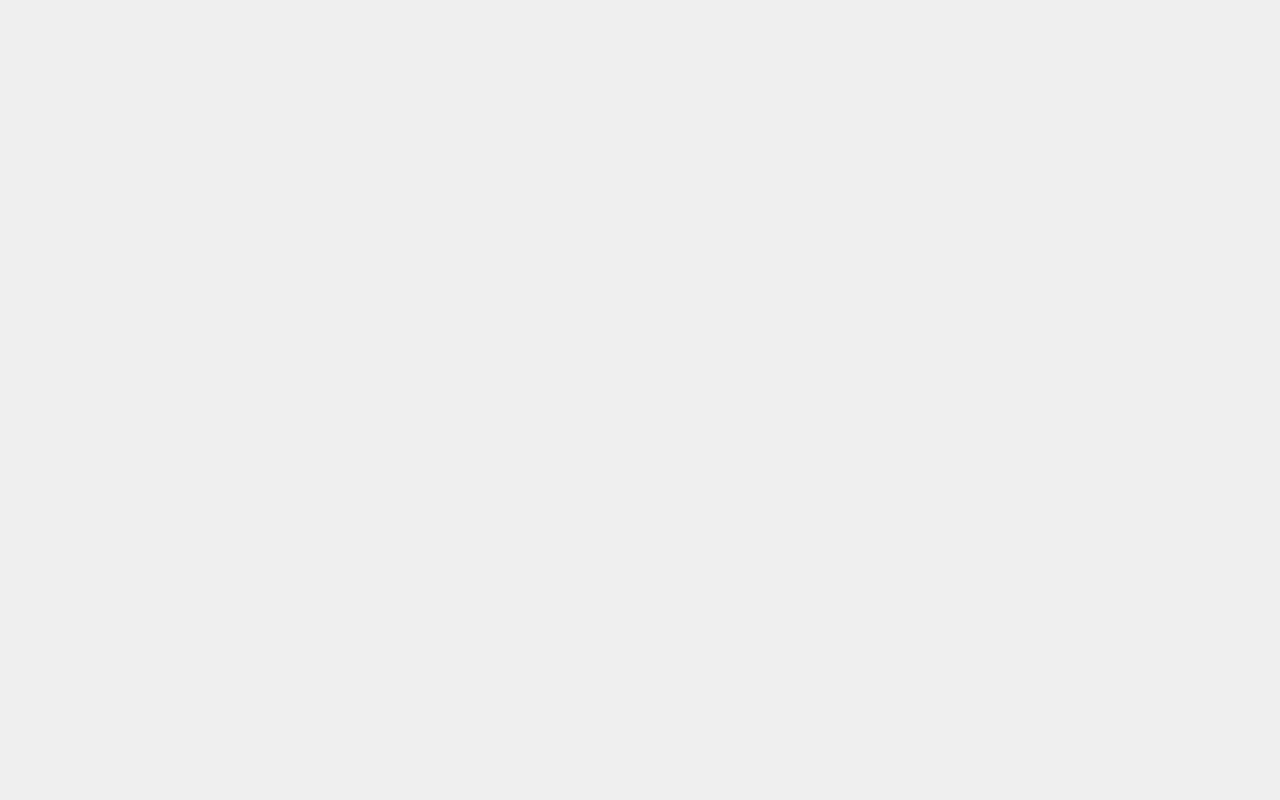
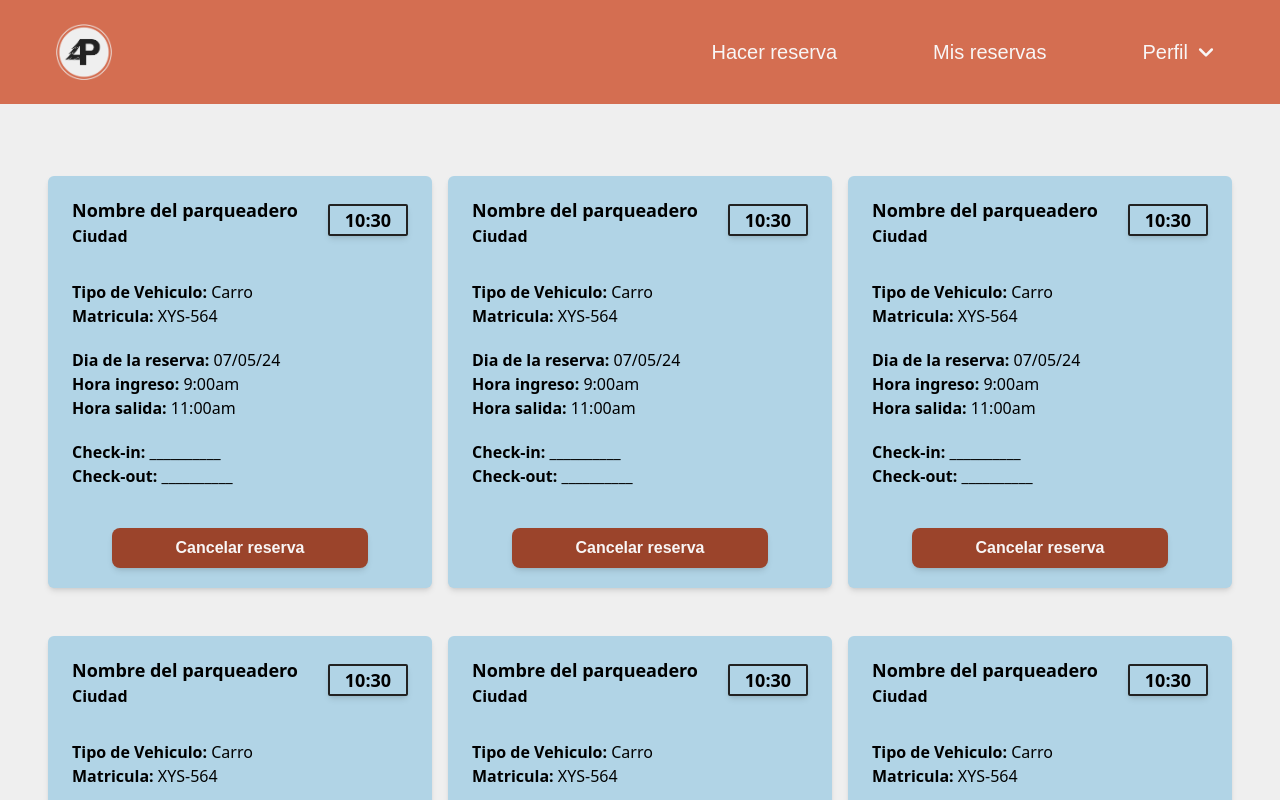
Before and after one commit to leiderY2K/four-parks, a React (Vite) app in the folder frontend/: page /mis-reservas in a window 1280 px wide. Before the commit this address had no page. Shown: the top 800 px of the page. Built offline with nearby package versions, Linux system fonts and the light colour scheme; what tailwindcss-animated would draw is missing.

Commit message:
feat: :zap: Implementación del mapa en front
Se completo la implementación del mapa en front validando las coordenadas y los limites de la ciudad actual. Tambien se hizo el cambio de color de los iconos de los parqueaderos segun su disponibilidad

```diff
--- a/frontend/src/App.jsx
+++ b/frontend/src/App.jsx
@@ -2,6 +2,7 @@ import { BrowserRouter, Route, Routes } from "react-router-dom"
 import HomeClientPage from "./pages/client/HomeClientPage"
 import LoginPage from "./pages/general/LoginPage"
 import SignUpClientPage from "./pages/client/SignUpClientPage"
+import ReservationPage from "./pages/client/ReservationsPage";
 
 function App() {
   const url = "http://localhost:8080";
@@ -14,7 +15,7 @@ function App() {
           <Route path="/inicio-sesion" element={<LoginPage url={url} />} />
           <Route path="/registro" element={<SignUpClientPage url={url} />} />
           <Route path="cliente-inicio" element={<HomeClientPage url={url} />}/>
-
+          <Route path="mis-reservas" element={<ReservationPage url={url} />}/>
       </Routes>
     </BrowserRouter>
   )
--- a/frontend/src/components/client/Header.jsx
+++ b/frontend/src/components/client/Header.jsx
@@ -13,7 +13,7 @@ const Header = () => {
                 <div className={`w-full flex-grow lg:items-center lg:w-auto lg:block pt-6 lg:pt-0 ${onToggle ? "" : "hidden"}`} id="nav-content">
                     <ul className="list-reset lg:flex justify-end flex-1 items-center text-xl">
                         <li className="mr-16 relative">
-                            <Link to="/hacer-reserva" className="inline-block font-title font-medium text-white hover:scale-105 py-2 px-4"
+                            <Link to="/cliente-inicio" className="inline-block font-title font-medium text-white hover:scale-105 py-2 px-4"
                             onClick={() => {setOnToggle(false);}}>Hacer reserva</Link>
                         </li>
 
@@ -34,7 +34,7 @@ const Header = () => {
                             {onToggle && (
                                 <ul className="absolute bg-white shadow-md mt-2 py-2 w-52">
                                     <li><Link to="/editar-perfil" className="text-black hover:text-white hover:bg-red-light py-2 px-4 block">Editar perfil</Link></li>
-                                    <li><Link to="/cerrar-sesion" className="text-black hover:text-white hover:bg-red-light py-2 px-4 block">Cerrar sesión</Link></li>
+                                    <li><Link to="/" className="text-black hover:text-white hover:bg-red-light py-2 px-4 block">Cerrar sesión</Link></li>
                                 </ul>
                             )}
                         </li>
--- a/frontend/src/components/client/ReservationTarjet.jsx
+++ b/frontend/src/components/client/ReservationCard.jsx
@@ -6,7 +6,7 @@ import coveredIcon from '../../assets/Parking Icons/Covered-Transparent.png';
 import uncoveredIcon from '../../assets/Parking Icons/Uncovered-Transparent.png';
 import semicoveredIcon from '../../assets/Parking Icons/Semicovered-Transparent.png';
 
-export default function ReservationTarjet({url, setOnReservationForm, actualParking, actualCity}) {
+function ReservationCard({url, setOnReservationForm, actualParking, actualCity}) {
     const [resDate, setResDate]= useState('');
     const [resStart, setResStart] = useState('');
     const [resEnd, setResEnd] = useState('');
@@ -148,3 +148,5 @@ export default function ReservationTarjet({url, setOnReservationForm, actualPark
         </article>
     )
 }
+
+export default ReservationCard;
--- a/frontend/src/components/client/ReservationInfo.jsx
+++ b/frontend/src/components/client/ReservationInfo.jsx
@@ -1,25 +1,20 @@
 function ReservationInfo() {
     return(
-        //Preguntar tema sombras
-        <section className="flex flex-col items-center w-full mt-16 pl-12">
-            <article className="w-full rounded-md shadow-md bg-blue-light">
-                    <section className=" w-full h-16 ml-4 mt-5 mb-10 ">
-                        <div className="flex justify-between mr-5">
-                            <div className="w-auto font-semibold text-lg"> Nombre del parqueadero
-                             </div>
-                             <div className="h-9 w-20 bg-transparent border-black border-2">
-                                <div className="flex justify-center font-semibold text-xl">10:30</div>
+        <article className="flex flex-col items-center w-96 mt-12 px-6 py-5 rounded-md shadow-md bg-blue-light">
+            <section className="flex justify-between w-full h-16 mb-5">
+                    <div>
+                        <div className="w-auto font-semibold text-lg"> Nombre del parqueadero </div>
+                        <div className="mb-2 text-title font-semibold"> Ciudad </div>
                     </div>
 
-                        </div>
-                        <div className="mb-2 text-title font-semibold text-lg"> Ciudad </div>
-
+                    <div className="flex justify-center w-20 h-8 mt-2 bg-transparent border-black border-2 rounded-sm shadow-md font-semibold text-lg"> 10:30 </div>
             </section>
 
-
-                <section className="ml-5 mb-5">
+            <section className="w-full mb-5">
+                <section className="mb-5">
                     <h2 className="text-title text-md"> <span className="font-semibold"> Tipo de Vehiculo: </span> Carro </h2>
                     <h2 className="mb-5 text-title text-md"> <span className="font-semibold"> Matricula: </span> XYS-564 </h2>
+                </section>
 
                 <section className="mb-5">
                     <h2 className="text-title text-md"> <span className="font-semibold"> Dia de la reserva: </span> 07/05/24 </h2>
@@ -27,16 +22,15 @@ function ReservationInfo() {
                     <h2 className="text-title text-md"> <span className="font-semibold"> Hora salida: </span> 11:00am </h2>
                 </section>
 
-                    <section className="">
+                <section className="mb-5">
                     <h2 className="text-title text-md"> <span className="font-semibold"> Check-in: </span> __________ </h2>
                     <h2 className="text-title text-md"> <span className="font-semibold"> Check-out: </span> __________ </h2>
                 </section>
-                    <section className="ml-10 font-paragraph text-sm text-white">
-                        <button className="mt-8 px-20 py-3 rounded-2xl bg-red-dark shadow-md font-title font-semibold text-lg text-white"> Cancelar reserva </button>
             </section>
-                </section>
+
+            <button className="px-16 py-2 rounded-lg bg-red-dark hover:bg-red-darkest shadow-md font-title font-semibold text-white"> Cancelar reserva </button>
         </article>
-        </section>
     )
 }
+
 export default ReservationInfo
--- a/frontend/src/pages/client/HomeClientPage.jsx
+++ b/frontend/src/pages/client/HomeClientPage.jsx
@@ -3,7 +3,7 @@ import Header from '../../components/client/Header.jsx'
 import Map from '../../components/client/Map.jsx'
 import ParkingFilters from '../../components/client/ParkingFilters.jsx'
 import ParkingInfo from '../../components/client/ParkingInfo.jsx'
-import ReservationTarjet from '../../components/client/ReservationTarjet.jsx'
+import ReservationCard from '../../components/client/ReservationCard.jsx'
 
 const Home = ({url}) => {
   const [city, setCity] = useState("Bogota");
@@ -32,7 +32,7 @@ const Home = ({url}) => {
             startTime={startTime} setStartTime={setStartTime} endTime={endTime} setEndTime={setEndTime} />
 
             {
-              (actualParking !== undefined ? (onReservationForm == true ? <ReservationTarjet url={url} setOnReservationForm={setOnReservationForm} actualCity={actualCity}
+              (actualParking !== undefined ? (onReservationForm == true ? <ReservationCard url={url} setOnReservationForm={setOnReservationForm} actualCity={actualCity}
               actualParking={actualParking}/> : <ParkingInfo setOnReservationForm={setOnReservationForm} actualParking={actualParking} />) : false)
             }
 
--- /dev/null
+++ b/frontend/src/pages/client/ReservationsPage.jsx
@@ -0,0 +1,24 @@
+import Header from '../../components/client/Header.jsx'
+import ReservationInfo from '../../components/client/ReservationInfo.jsx';
+
+const ReservationPage = ({url}) => {
+  return (
+    <>
+        <Header />
+
+        <div className='flex justify-between flex-wrap px-12 pt-32 pb-10 bg-gray-light'>
+          <ReservationInfo/>
+          <ReservationInfo/>
+          <ReservationInfo/>
+          <ReservationInfo/>
+          <ReservationInfo/>
+          <ReservationInfo/>
+          <ReservationInfo/>
+          <ReservationInfo/>
+          <ReservationInfo/>
+        </div>
+    </>
+  )
+}
+
+export default ReservationPage;
```
Lines whose indentation alone changed are shown as unchanged.
